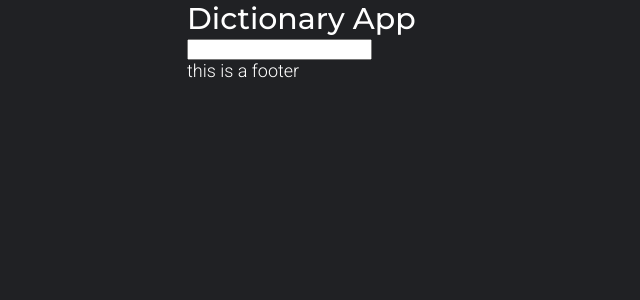
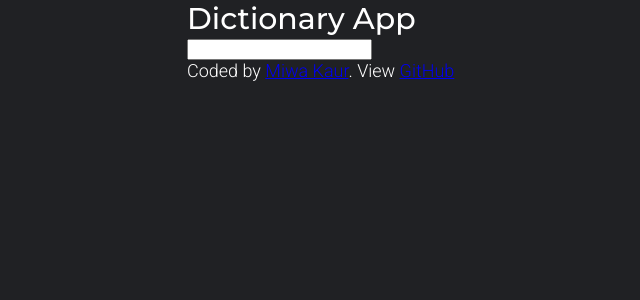
Before and after one commit to peeweemiwie/dictionary-react, a React (Create React App) app: page / in a window 1280 px wide. Shown: the top 300 px of the page, without its empty margins (53-693 px from the left). Built offline with nearby package versions, Linux system fonts and the light colour scheme.

Commit message:
Create footer

```diff
--- a/src/App.js
+++ b/src/App.js
@@ -8,7 +8,24 @@
 				<h1 className='h1'>Dictionary App</h1>
 			</header>
 			<Dictionary />
-			<footer>this is a footer</footer>
+			<footer>
+				Coded by{' '}
+				<a
+					href='https://miwayagi.com/'
+					target='_blank'
+					rel='noopener noreferrer'
+				>
+					Miwa Kaur
+				</a>
+				. View{' '}
+				<a
+					href='https://github.com/peeweemiwie/dictionary-react'
+					target='_blank'
+					rel='noopener noreferrer'
+				>
+					GitHub
+				</a>{' '}
+			</footer>
 		</div>
 	);
 }
```
